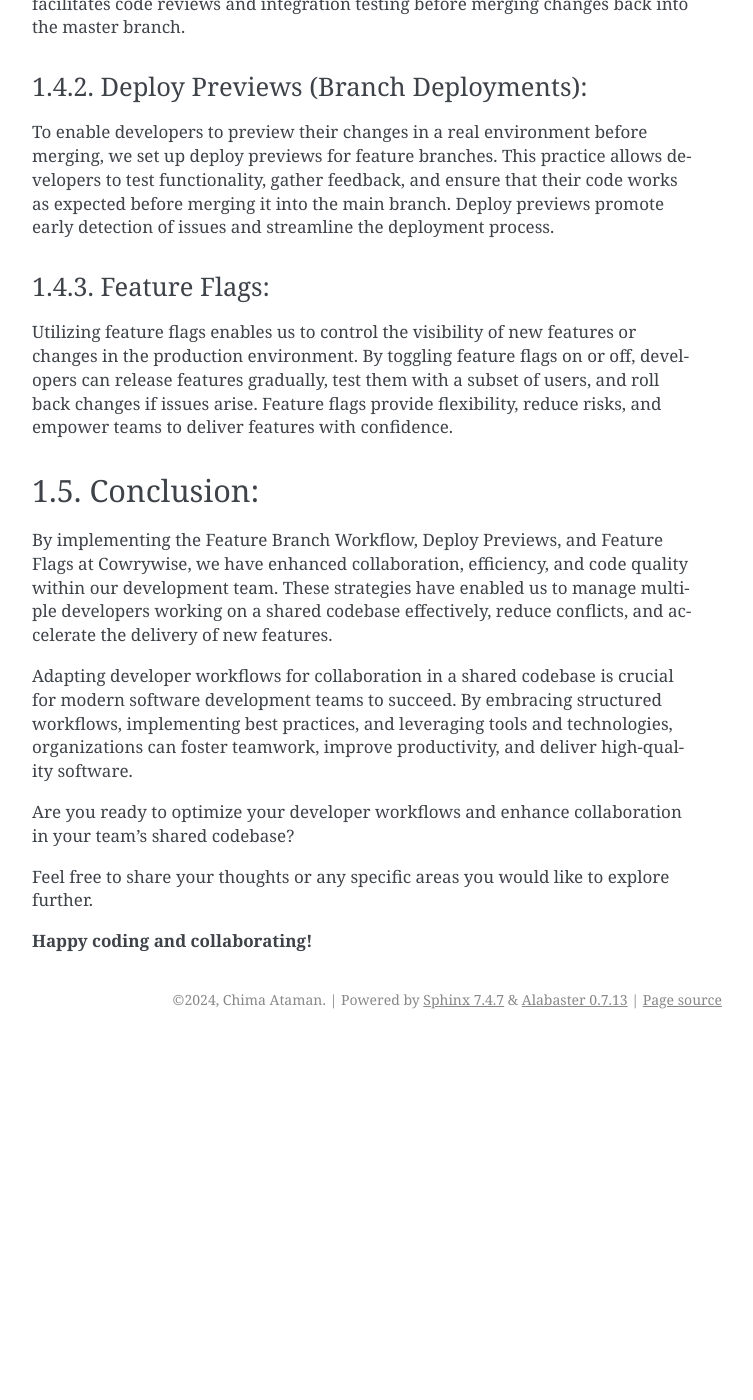
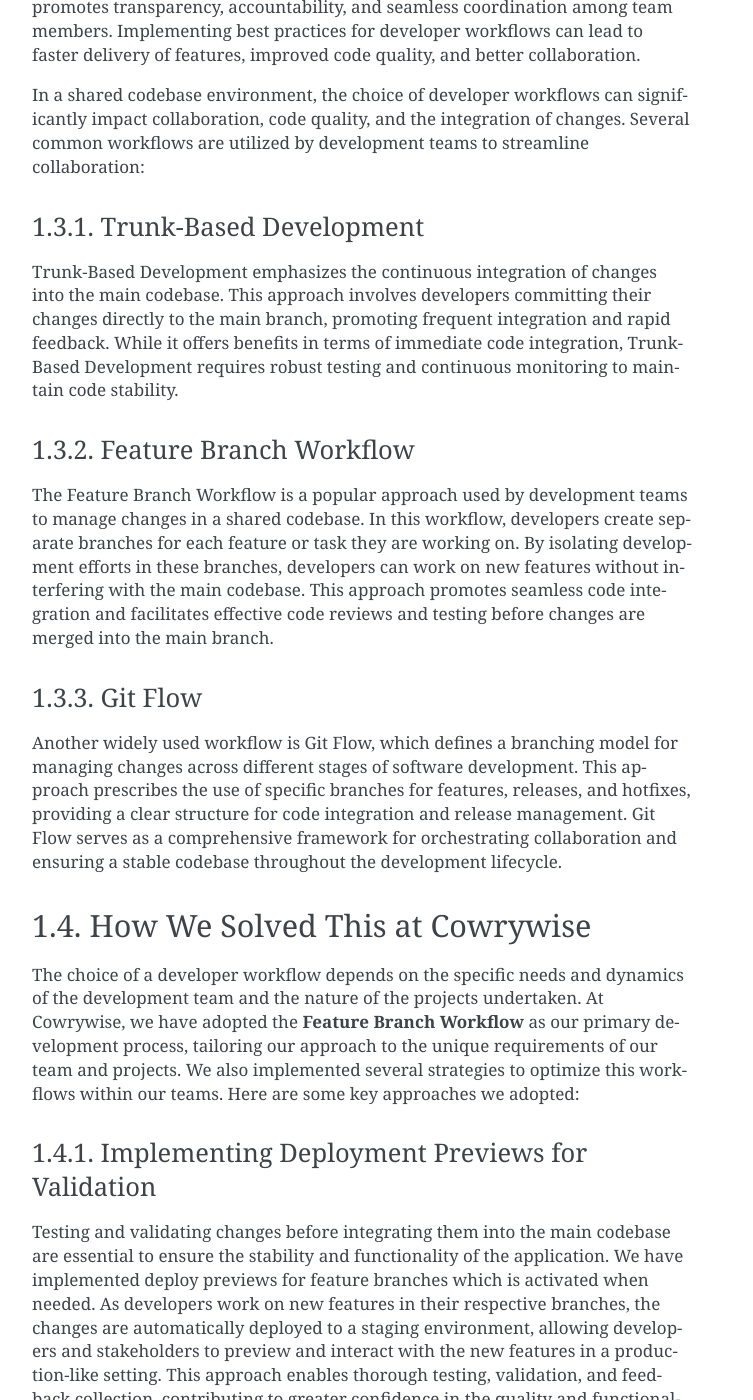
Before and after one commit to cAtaman/blog, a Sphinx documentation site: the page built from source/dev_workflows.rst, in a window 1280 px wide and 1400 px high, scrolled down 1223 px. Shown: the whole window, without its empty margins (388-1141 px from the left). Built offline with Sphinx 7.4.7, drawn with Linux system fonts in a browser that asks for light colours; before the commit the page ends 2262 px from its top, so only the background shows below that; some of the changed text lies outside the part shown.

Commit message:
update text

```diff
--- a/source/dev_workflows.rst
+++ b/source/dev_workflows.rst
@@ -5,42 +5,67 @@
 Streamlining Developer Workflows: Enhancing Collaboration in a Shared Codebase
 ==============================================================================
 
-Introduction:
------------------
-In a collaborative software development environment, managing multiple developers working on a shared codebase can present challenges in terms of efficiency, consistency, and collaboration. In this blog post, we will explore developer workflows and how Cowrywise tackled the complexities of working together on a single codebase to improve productivity and streamline the development process.
+Introduction
+------------
+In a collaborative software development environment, managing multiple developers working on a shared codebase can present challenges in terms of efficiency, consistency, and collaboration. Streamlining developer workflows and ensuring efficient communication and coordination are essential for success within a team. In this blog post, we will delve into how we successfully enhanced collaboration in our shared codebases, providing insights into the challenges, common workflows, and solutions we have implemented.
 
-Multiple Developers, One Codebase:
---------------------------------------
-When multiple developers contribute to a single codebase, it's essential to establish clear guidelines, communication channels, and workflows to ensure smooth collaboration. Without a structured approach, conflicting changes, code inconsistencies, and integration issues can arise, impacting the quality and speed of software development.
+Multiple Developers, One Codebase
+---------------------------------
+When numerous developers contribute code to a shared codebase, a multitude of challenges arise impacting the quality and speed of software development. These include conflicts arising from simultaneous changes, deployment issues, and potential communication gaps.It is essential to establish clear guidelines, communication channels and structured workflows to tackle these problems and ensure smooth collaboration.
 
-Developer Workflows:
-------------------------
+An organization must invest in tools and resources that will facilitate collaboration among developers and make it easier to track changes. Version control tools like Git, and code-sharing platforms like GitHub, help teams track and record changes made on codebases, however, the proper use of this tools is what determines its effectiveness.
+
+.. note::
+    For those unfamiliar with the concept, a codebase refers to the collection of source code files used to build a software application. Git, a widely used version control system, facilitates the simultaneous editing of the same codebase by multiple developers, managing changes and revisions effectively. You can read more on it with the Pro Git Book
+
+
+Developer Workflows
+-------------------
 Developer workflows define the series of steps and processes involved in creating, testing, reviewing, and deploying code changes. A well-defined workflow promotes transparency, accountability, and seamless coordination among team members. Implementing best practices for developer workflows can lead to faster delivery of features, improved code quality, and better collaboration.
 
-How We Solved This at Cowrywise:
-------------------------------------
-At Cowrywise, we implemented several strategies to optimize our developer workflows and streamline collaboration within our team. Here are some key approaches we adopted:
+In a shared codebase environment, the choice of developer workflows can significantly impact collaboration, code quality, and the integration of changes. Several common workflows are utilized by development teams to streamline collaboration:
 
-Feature Branch Workflow:
-^^^^^^^^^^^^^^^^^^^^^^^^^^^^^^
-We introduced a feature branch workflow where each developer works on a separate branch for a new feature or bug fix. This approach allows developers to work independently on their tasks without affecting the main codebase. It also facilitates code reviews and integration testing before merging changes back into the master branch.
+Trunk-Based Development
+^^^^^^^^^^^^^^^^^^^^^^^
+Trunk-Based Development emphasizes the continuous integration of changes into the main codebase. This approach involves developers committing their changes directly to the main branch, promoting frequent integration and rapid feedback. While it offers benefits in terms of immediate code integration, Trunk-Based Development requires robust testing and continuous monitoring to maintain code stability.
 
-Deploy Previews (Branch Deployments):
-^^^^^^^^^^^^^^^^^^^^^^^^^^^^^^^^^^^^^^^^^^
-To enable developers to preview their changes in a real environment before merging, we set up deploy previews for feature branches. This practice allows developers to test functionality, gather feedback, and ensure that their code works as expected before merging it into the main branch. Deploy previews promote early detection of issues and streamline the deployment process.
+Feature Branch Workflow
+^^^^^^^^^^^^^^^^^^^^^^^
+The Feature Branch Workflow is a popular approach used by development teams to manage changes in a shared codebase. In this workflow, developers create separate branches for each feature or task they are working on. By isolating development efforts in these branches, developers can work on new features without interfering with the main codebase. This approach promotes seamless code integration and facilitates effective code reviews and testing before changes are merged into the main branch.
 
-Feature Flags:
-^^^^^^^^^^^^^^^^^^^
-Utilizing feature flags enables us to control the visibility of new features or changes in the production environment. By toggling feature flags on or off, developers can release features gradually, test them with a subset of users, and roll back changes if issues arise. Feature flags provide flexibility, reduce risks, and empower teams to deliver features with confidence.
+Git Flow
+^^^^^^^^
+Another widely used workflow is Git Flow, which defines a branching model for managing changes across different stages of software development. This approach prescribes the use of specific branches for features, releases, and hotfixes, providing a clear structure for code integration and release management. Git Flow serves as a comprehensive framework for orchestrating collaboration and ensuring a stable codebase throughout the development lifecycle.
 
-Conclusion:
------------
-By implementing the Feature Branch Workflow, Deploy Previews, and Feature Flags at Cowrywise, we have enhanced collaboration, efficiency, and code quality within our development team. These strategies have enabled us to manage multiple developers working on a shared codebase effectively, reduce conflicts, and accelerate the delivery of new features.
+How We Solved This at Cowrywise
+-------------------------------
+The choice of a developer workflow depends on the specific needs and dynamics of the development team and the nature of the projects undertaken. At Cowrywise, we have adopted the **Feature Branch Workflow** as our primary development process, tailoring our approach to the unique requirements of our team and projects. We also implemented several strategies to optimize this workflows within our teams. Here are some key approaches we adopted:
 
-Adapting developer workflows for collaboration in a shared codebase is crucial for modern software development teams to succeed. By embracing structured workflows, implementing best practices, and leveraging tools and technologies, organizations can foster teamwork, improve productivity, and deliver high-quality software.
 
-Are you ready to optimize your developer workflows and enhance collaboration in your team's shared codebase?
+Implementing Deployment Previews for Validation
+^^^^^^^^^^^^^^^^^^^^^^^^^^^^^^^^^^^^^^^^^^^^^^^
+Testing and validating changes before integrating them into the main codebase are essential to ensure the stability and functionality of the application. We have implemented deploy previews for feature branches which is activated when needed. As developers work on new features in their respective branches, the changes are automatically deployed to a staging environment, allowing developers and stakeholders to preview and interact with the new features in a production-like setting. This approach enables thorough testing, validation, and feedback collection, contributing to greater confidence in the quality and functionality of the changes before they are merged into the main codebase.
+
+This is especially useful when changes affects more than one team; for example, while the backend team works on a feature that affects the mobile, the mobile team would have a preview URL for use. Also the mobile team can build test applications with this to enable manual testing by non-technical persons.
+
+Leveraging Feature Flags for Flexibility
+^^^^^^^^^^^^^^^^^^^^^^^^^^^^^^^^^^^^^^^^
+Introducing new features into a shared codebase environment can be a complex process, particularly when it comes to managing feature rollouts, conducting A/B testing, and enabling or disabling features based on user feedback. Feature flags, also known as feature toggles, provide a powerful mechanism to address these challenges. At Cowrywise, we have integrated feature flags into our codebase to grant us the flexibility to enable or disable specific features independent of code deployment.
+
+This capability has proven invaluable in orchestrating gradual feature rollouts, conducting A/B testing, and seamlessly controlling feature access for different user segments. With feature flags, we can release new functionality to a subset of users, gather feedback, and make informed decisions about feature activation and refinement. Furthermore, feature flags offer a mechanism for instant rollback by simply toggling off a feature flag, providing us with a safety net in case of unexpected issues following a feature rollout.
+
+Conclusion
+----------
+By embracing the Feature Branch Workflow, implementing deploy previews, and leveraging feature flags, Cowrywise has enhanced collaboration and efficiency in our shared codebase environment. These measures have not only improved the quality and stability of our software products but have also fostered a culture of seamless collaboration and rapid iteration within our development team. We cut down time-to-deployment of major features down from several days to under one day.
+
+As software development continues to evolve, the emphasis on streamlined workflows and collaboration will remain foundational to delivering innovative, high-quality products in a collaborative environment. Are you ready to optimize your developer workflows and enhance collaboration in your team's shared codebase?
 
 Feel free to share your thoughts or any specific areas you would like to explore further.
 
 **Happy coding and collaborating!**
+
+References
+----------
+ #. `Pro Git Book <https://git-scm.com/book/en/v2/Getting-Started-About-Version-Control>`_
+ #. Git Branching Workflows: https://git-scm.com/book/en/v2/Git-Branching-Branching-Workflows
+ #. Patterns for managing branching in Git: https://nvie.com/posts/a-successful-git-branching-model/
```
